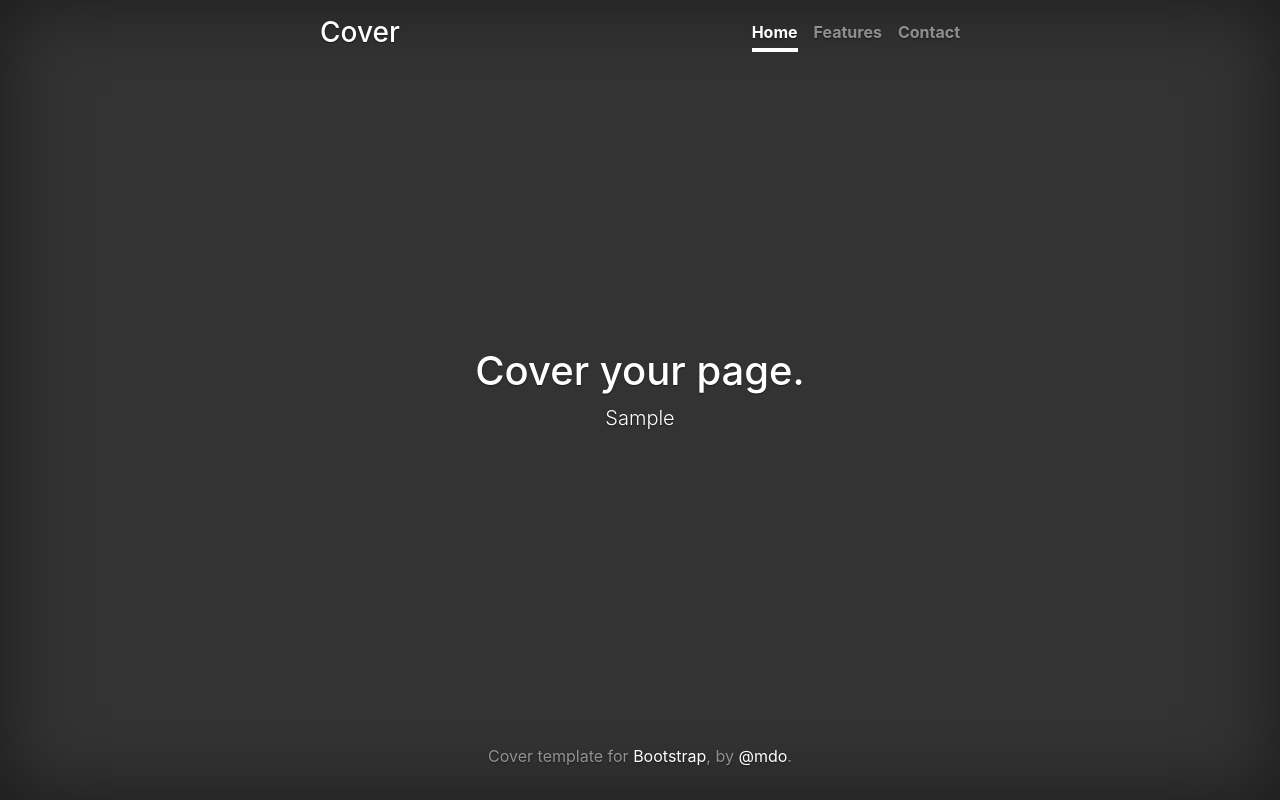
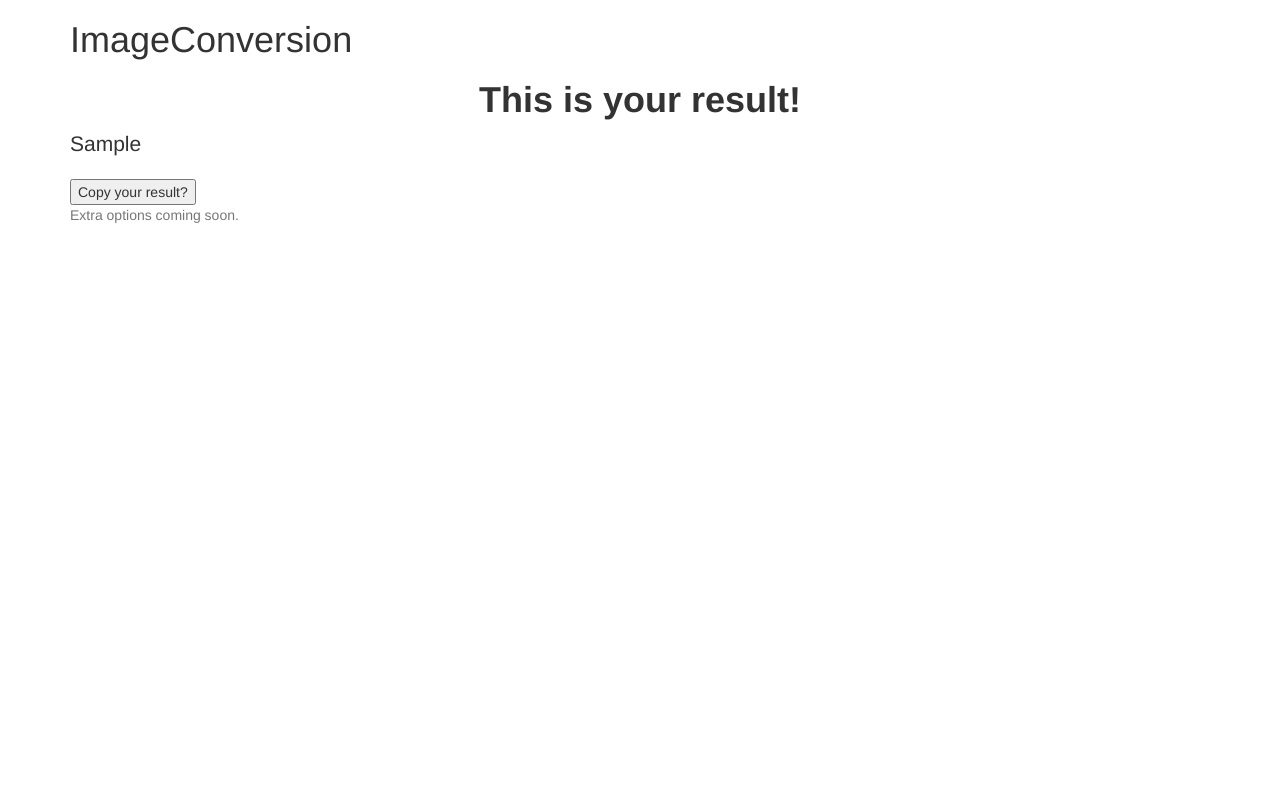
Before and after one commit to anthopark/ImageConversion, a Flask app: template templates/result.html in a window 1280 px wide. Run offline with Flask 2, Linux system fonts and the light colour scheme; the template is opened without the code that fills it: most values are stand-ins (such as "Sample title", 1, 10 or a date in 2020); some libraries are stand-ins or nearby versions.

Commit message:
simple html result page

```diff
--- a/templates/result.html
+++ b/templates/result.html
@@ -1,8 +1,57 @@
-{% extends "base.html" %}
-{% block title %}{% endblock %}
-{% block content %}
-<h1 class="cover-heading">Cover your page.</h1>
-<p class="lead">{{ result_str }}</p>
-<p class="lead">
-</p>
-{% endblock %}
+
+<!doctype html>
+<html lang="en" class="h-100">
+  <head>
+    <meta charset="utf-8">
+    <link href="/docs/4.3/dist/css/bootstrap.min.css" rel="stylesheet" integrity="sha384-ggOyR0iXCbMQv3Xipma34MD+dH/1fQ784/j6cY/iJTQUOhcWr7x9JvoRxT2MZw1T" crossorigin="anonymous">
+
+
+    <style>
+      .bd-placeholder-img {
+        font-size: 1.125rem;
+        text-anchor: middle;
+        -webkit-user-select: none;
+        -moz-user-select: none;
+        -ms-user-select: none;
+        user-select: none;
+      }
+
+      @media (min-width: 768px) {
+        .bd-placeholder-img-lg {
+          font-size: 3.5rem;
+        }
+      }
+
+      div.mycenter {
+                    text-align: center;
+      }
+    </style>
+    <!-- Custom styles for this template -->
+    <link href="sticky-footer.css" rel="stylesheet">
+  </head>
+  <body class="d-flex flex-column h-100">
+    <!-- Begin page content -->
+
+
+<main role="main" class="flex-shrink-0">
+  <div class="container">
+    <h1 class="mt-5">ImageConversion</h1>
+    {% block title %}{% endblock %}
+    {% block content %}
+    <div class= "mycenter">
+    <h1 class="cover-heading"><strong>This is your result!</strong></h1>
+    </div>
+    <p class="lead">{{ result_str }}</p>
+    <button type="button">Copy your result?</button>
+    {% endblock %}
+  </div>
+
+</main>
+
+<footer class="footer mt-auto py-3">
+  <div class="container">
+    <span class="text-muted">Extra options coming soon.</span>
+  </div>
+</footer>
+</body>
+</html>
```
